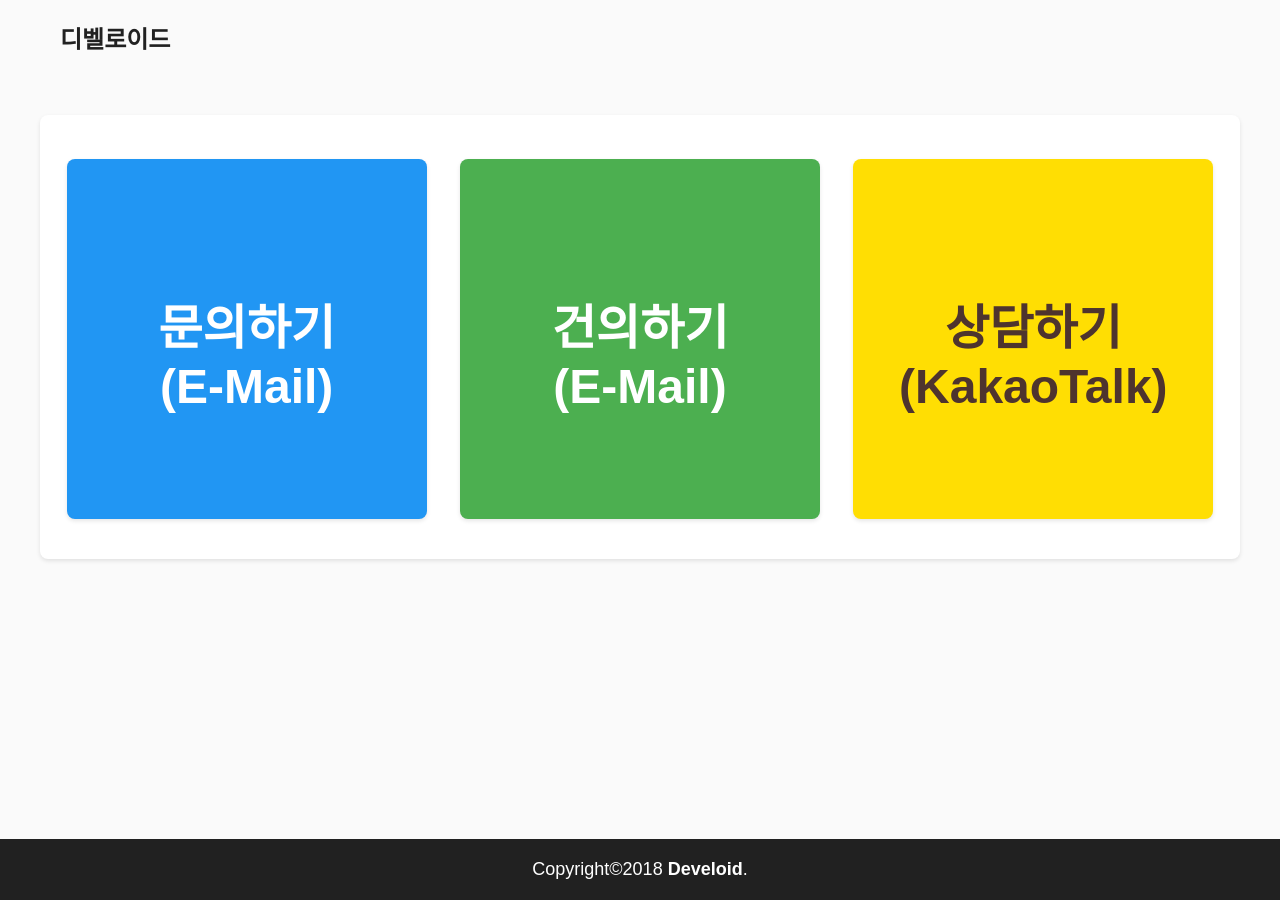
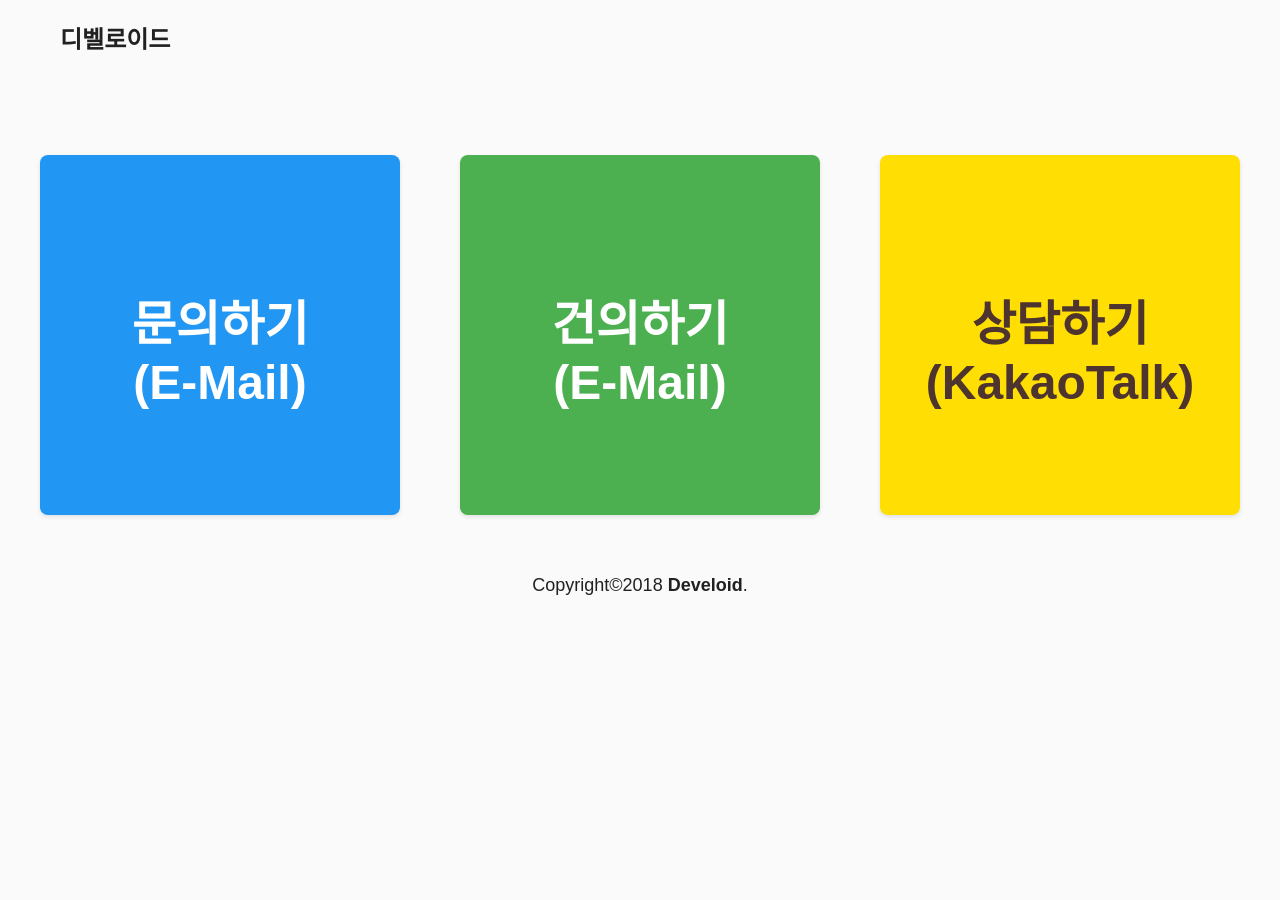
Before and after one commit to develoidcafe/develoidcafe.github.io, a Jekyll site: the page built from qna.md, in a window 1280 px wide. Built offline with Jekyll 4.4.1, drawn with Linux system fonts in a browser that asks for light colours; some web fonts are replaced.

Commit message:
20181011 1407

```diff
--- a/_layouts/default.html
+++ b/_layouts/default.html
@@ -2,14 +2,10 @@
 <html lang="{{ page.lang | default: site.lang | default: "kr" }}">
   {% include head.html %}
   <body>
-    <div class="wrapper ">
-      {% include nav.html %}
-      <div class="container">
-        <div class="content">
-          {{ content }}
-        </div>
-      </div>
-      {% include footer.html %}
+    {% include nav.html %}
+    <div class="container">
+      {{ content }}
     </div>
+    {% include footer.html %}
   </body>
 </html>
--- a/_layouts/list.html
+++ b/_layouts/list.html
@@ -1,9 +1,11 @@
 ---
 layout: default
 ---
+<div class="content">
   <h1>전체목록</h1>
   <ul>
     {% for post in site.posts %}
       <a href="{{ site.baseurl }}{{ post.url }}"><li>#{{ post.date | date: "%y%m%d" }} · {{ post.title }}</li></a>
     {% endfor %}
   </ul>
+</div>
--- /dev/null
+++ b/_layouts/page.html
@@ -0,0 +1,4 @@
+---
+layout: default
+---
+{{ content }}
--- a/_layouts/post.html
+++ b/_layouts/post.html
@@ -1,5 +1,7 @@
 ---
 layout: default
 ---
-<h1 class="pageTitle">{{ page.title }}</h1>
-{{ content }}
+<div class="content">
+  <h1 class="pageTitle">{{ page.title }}</h1>
+  {{ content }}
+</div>
--- a/asset/css/style.css
+++ b/asset/css/style.css
@@ -19,13 +19,6 @@
   content: " ";
 }
 .clearfix:after { clear: both; }
-
-html,
-body {
-    margin:0;
-    padding:0;
-    height:100%;
-}
 
 body {
   font-family: "NanumSquare", sans-serif;
@@ -51,24 +44,14 @@
 
 /* SRA Style DVLOPv1 */
 
-.wrapper {
-	position:relative;
-  min-height:100%;
-}
-
 nav,
+.container,
 footer {
   width:100%;
 }
 
 .container {
-  padding: 40px 0 80px;
-}
-
-footer {
-  position:absolute;
-  bottom:0;
-  background: #212121;
+  margin:80px 0 40px;
 }
 
 .nav,
@@ -90,16 +73,6 @@
 
 .footer {
   text-align: center;
-  color: #fff;
-}
-
-.footer a {
-  color: #fff;
-  transition: 0.5s;
-}
-
-.footer a:hover {
-  color: #0091EA;
 }
 
 .content {
@@ -110,13 +83,8 @@
   box-shadow: 0 2px 4px 0 rgba(0, 0, 0, 0.1);
 }
 
-.content ul {
-  margin: 12px 0 12px 48px;
-}
-
-.content li {
-  margin: 6px 0;
-}
+ul, ol { margin: 12px 0 12px 48px; }
+li { margin: 6px 0; }
 
 h1, h2, h3, h4, h5, h6 {
   margin: 24px;
@@ -131,6 +99,7 @@
   display: flex;
   flex-direction: wrap;
   justify-content: space-around;
+  padding:0 10px;
 }
 
 .qnaitem {
@@ -155,7 +124,7 @@
 
 @media only screen and (max-width: 1024px) {
   .container {
-    padding: 20px 0 80px;
+    margin:40px 0 10px;
   }
 
   .content {
@@ -173,4 +142,11 @@
     padding: 34px 0 0;
     font-size:24px;
   }
+
+  ul, ol { margin: 6px 0 6px 24px; }
+  li { margin: 4px 0; }
+
+  h1, h2, h3, h4, h5, h6 {
+    margin: 12px;
+  }
 }
```
Also changed, not shown: _layouts/mail.html (+5 -3 lines), qna.md (+1 -1 lines). Lines whose indentation alone changed are shown as unchanged.
